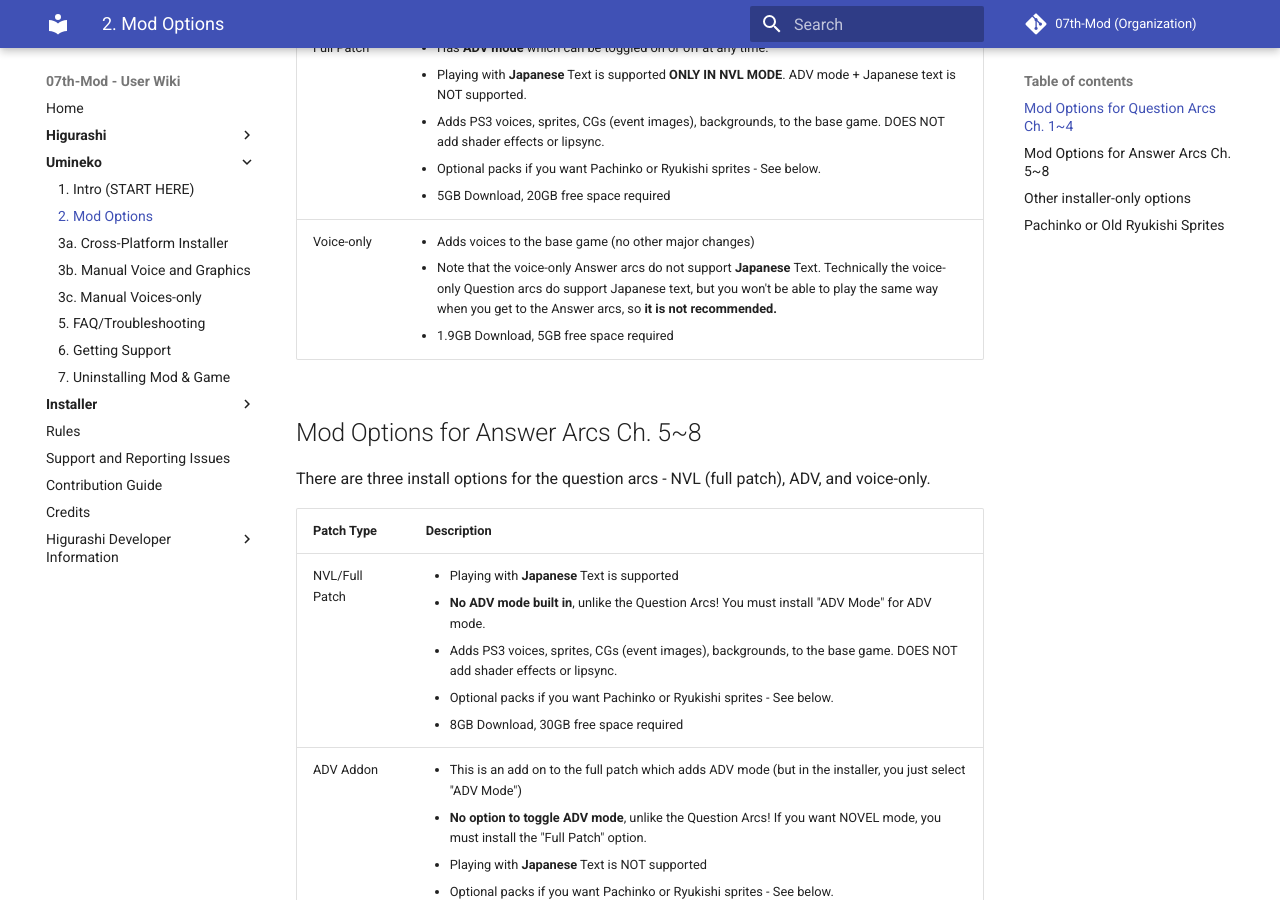
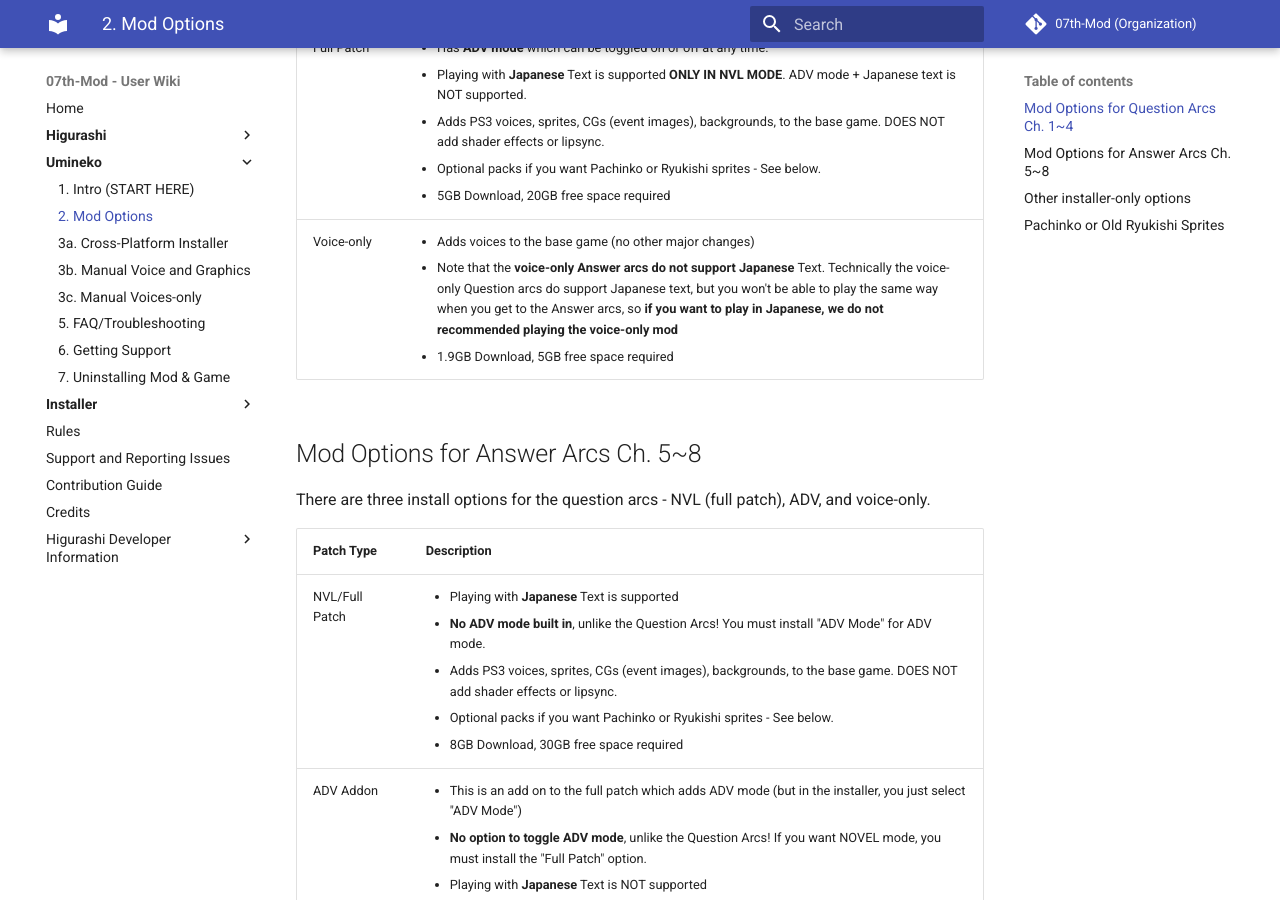
Before and after one commit to 07th-mod/wiki, an MkDocs documentation site: the page built from docs/Umineko/Umineko-Mod-Options.md, in a window 1280 px wide and 900 px high, scrolled down 1431 px. Built offline with MkDocs 1.6.1 and Material for MkDocs 9.7.7, drawn with Linux system fonts in a browser that asks for light colours.

Commit message:
Update Umineko Voice-only description

```diff
--- a/docs/Umineko/Umineko-Mod-Options.md
+++ b/docs/Umineko/Umineko-Mod-Options.md
@@ -74,7 +74,7 @@
             <td>
                 <ul>
                     <li>Adds voices to the base game (no other major changes)</li>
-                    <li>Note that the voice-only Answer arcs do not support <strong>Japanese</strong> Text. Technically the voice-only Question arcs do support Japanese text, but you won't be able to play the same way when you get to the Answer arcs, so <strong>it is not recommended.</strong></li>
+                    <li>Note that the <strong>voice-only Answer arcs do not support Japanese</strong> Text. Technically the voice-only Question arcs do support Japanese text, but you won't be able to play the same way when you get to the Answer arcs, so <strong>if you want to play in Japanese, we do not recommended playing the voice-only mod</strong></li>
                     <li>1.9GB Download, 5GB free space required</li>
                 </ul>
             </td>
```
